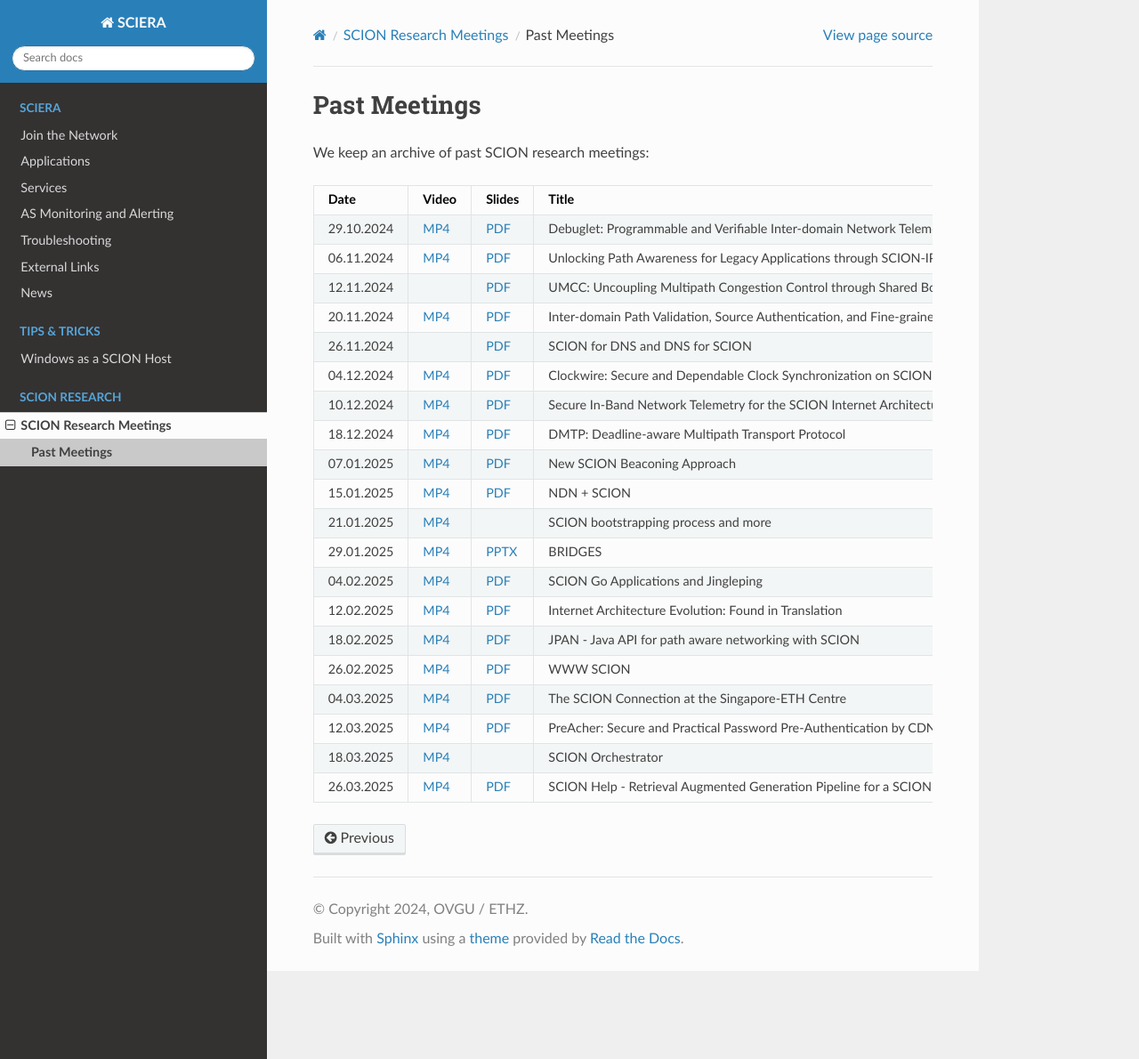
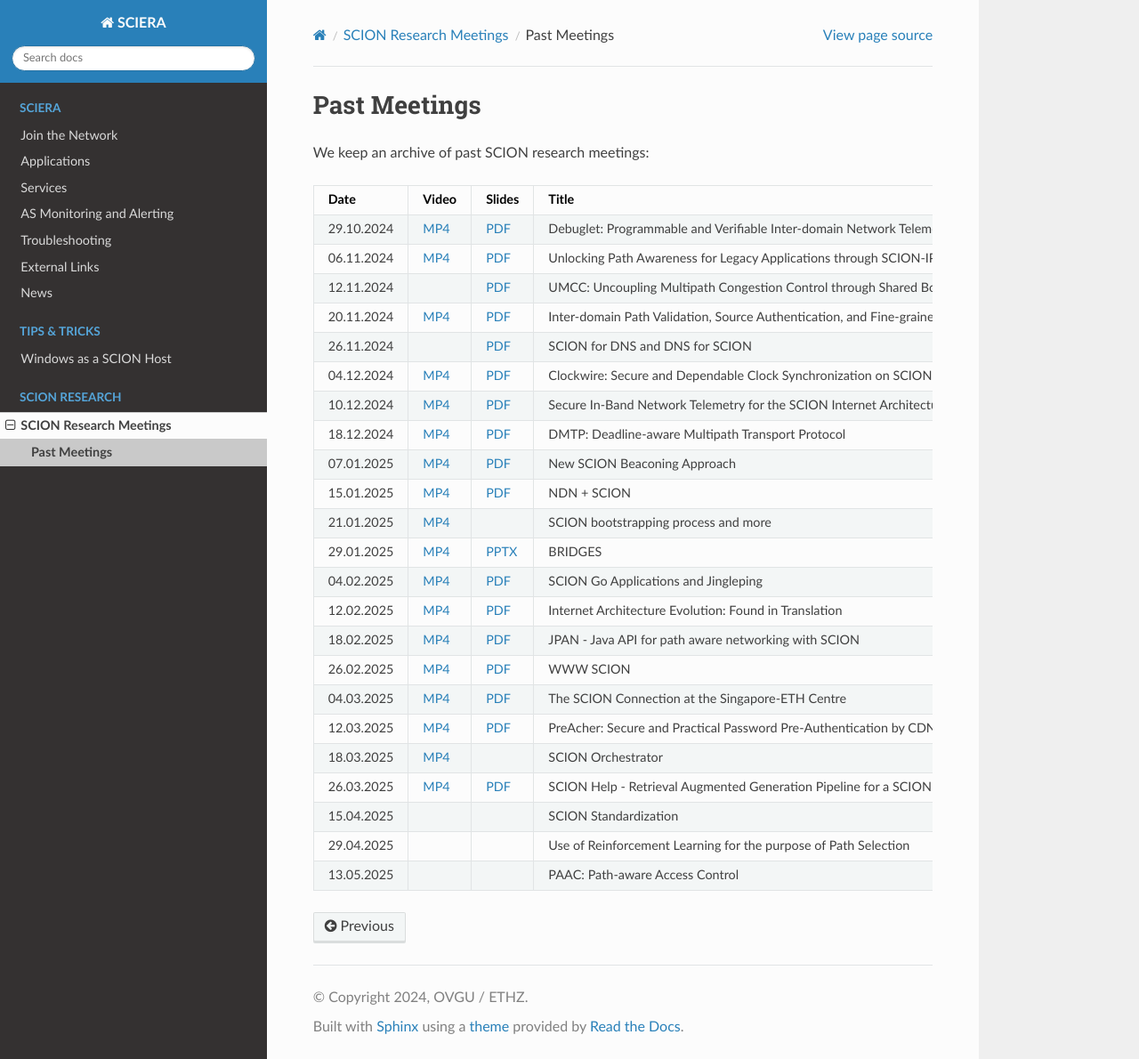
Before and after one commit to netsys-lab/scion-education-network-documentation, a Sphinx documentation site: the page built from docs/source/scion-research/meetings/past.rst, in a window 1280 px wide and 1190 px high. Shown: the whole window at 89% size. Built offline with Sphinx 7.4.7 and the Read the Docs theme 3.1.0, drawn with Linux system fonts in a browser that asks for light colours.

Commit message:
Add three new speakers.

```diff
--- a/docs/source/scion-research/meetings/past.rst
+++ b/docs/source/scion-research/meetings/past.rst
@@ -135,3 +135,21 @@ We keep an archive of past SCION research meetings:
       - SCION Help - Retrieval Augmented Generation Pipeline for a SCION Expert Chat Application
       - Tony John (OVGU Magdeburg)
       - `SCION Help <https://scion-help.ovgu.de/>`__
+    * - 15.04.2025
+      -
+      -
+      - SCION Standardization
+      - SCION Association
+      - `scion.org <https://scion.org>`__
+    * - 29.04.2025
+      -
+      -
+      - Use of Reinforcement Learning for the purpose of Path Selection
+      - Mazahir Hussain (KISTI)
+      -
+    * - 13.05.2025
+      -
+      -
+      - PAAC: Path-aware Access Control
+      - Jonghoon Kwon (ETH Zurich)
+      -
```
